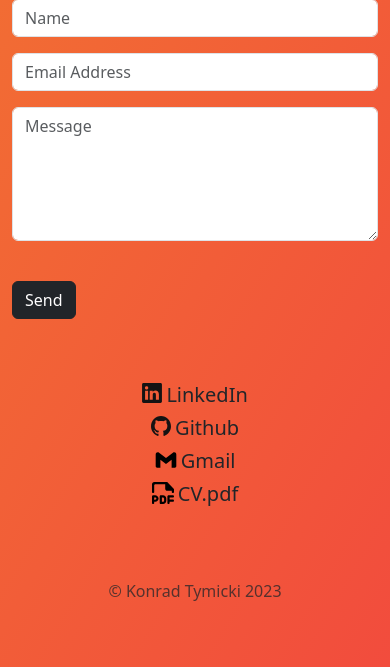
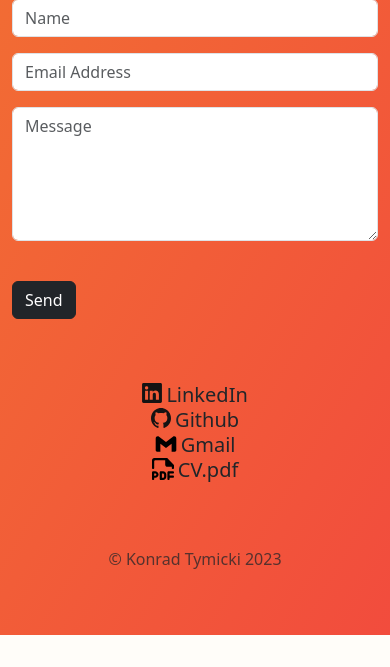
Before and after one commit to koda-aron/portfolio-website, a Flask app: page / in a window 390 px wide. Shown: the part 4922-5589 px from the top of the page. After the commit the page ends 5557 px from the top, so only its background shows below. Run offline with Flask 2, Linux system fonts and the light colour scheme; some libraries are stand-ins or nearby versions.

Commit message:
-Updated CV.pdf -Updated footer spacing

```diff
--- a/templates/footer.html
+++ b/templates/footer.html
@@ -33,19 +33,19 @@
   <footer class="d-flex justify-content-center py-3">
   <div class="container px-5" style="text-align: center">
   <div class="row">
-    <div class="col-md pb-2">
+    <div class="col-md">
       <svg viewBox="0 0 1067 1067" xmlns="http://www.w3.org/2000/svg" xml:space="preserve" height="20" style="fill-rule:evenodd;clip-rule:evenodd;stroke-linejoin:round;stroke-miterlimit:2;vertical-align: top" class="w-5 h-5" aria-label="LinkedIn icon"><path d="M984.948 0H81.655C38.42 0 3.356 34.227 3.356 76.411V990.28c0 42.16 35.064 76.387 78.299 76.387h903.293c43.299 0 78.363-34.246 78.363-76.387V76.411c0-42.205-35.083-76.411-78.363-76.411ZM324.635 892.938H164.542v-481.65h160.093v481.65ZM244.599 345.49h-1.072c-53.7 0-88.442-36.993-88.442-83.209 0-47.245 35.814-83.209 90.565-83.209 54.773 0 88.464 35.964 89.536 83.209 0 46.216-34.785 83.209-90.587 83.209Zm657.357 547.448H741.841V635.203c0-64.725-23.162-108.902-81.087-108.902-44.223 0-70.558 29.786-82.16 58.568-4.223 10.274-5.255 24.642-5.255 39.052v268.994H413.247s2.105-436.506 0-481.65h160.092v68.176c21.275-32.811 59.322-79.542 144.309-79.542 105.321 0 184.308 68.861 184.308 216.815v276.224Z" style="fill:#151313;fill-rule:nonzero"></path></svg>
       <a href="https://www.linkedin.com/in/konrad-tymicki-a84667274/" target=”_blank” class="nav-link link-dark link-opacity-50-hover" style="display: inline;"><h5 style="display: inline;">LinkedIn</h5></a>
     </div>
-    <div class="col-md pb-2">
+    <div class="col-md">
       <svg viewBox="0 0 1067 1067" xmlns="http://www.w3.org/2000/svg" xml:space="preserve" height="20" style="fill-rule:evenodd;clip-rule:evenodd;stroke-linejoin:round;stroke-miterlimit:2;vertical-align: top" class="w-5 h-5" aria-label="Github icon"><path d="M533.333.027C238.81.027 0 244.789 0 546.932c0 241.665 152.857 446.429 364.762 518.811 26.668 5 36.427-11.906 36.427-26.432 0-13.094-.474-47.379-.715-93.092-148.331 33.093-179.76-73.334-179.76-73.334-24.286-63.097-59.285-80.003-59.285-80.003-48.334-34.043 3.571-33.329 3.571-33.329 53.571 3.808 81.667 56.427 81.667 56.427 47.619 83.57 124.761 59.521 155.236 45.477 4.763-35.24 18.571-59.526 33.812-73.097-118.334-13.807-242.858-60.713-242.858-270.235 0-59.763 20.714-108.574 54.762-146.669-5.476-13.81-23.81-69.524 5.238-144.762 0 0 44.762-14.762 146.666 55.952 42.62-12.143 88.097-18.095 133.574-18.333 45.235.238 90.949 6.19 133.569 18.333 101.904-70.714 146.43-55.952 146.43-55.952 29.048 75.238 10.714 130.952 5.236 144.762 34.049 38.331 54.763 87.143 54.763 146.669 0 209.995-124.761 256.186-243.572 269.758 19.049 16.905 36.192 50.24 36.192 101.189 0 73.097-.715 132.145-.715 150.002 0 14.522 9.522 31.669 36.665 26.192 212.384-72.142 365.002-276.906 365.002-518.334C1066.667 244.789 827.859.027 533.333.027Z" style="fill:#151313"></path></svg>
       <a href="https://github.com/koda-aron" target=”_blank” class="nav-link link-dark link-opacity-50-hover" style="display: inline;"><h5 style="display: inline;">Github</h5></a>
     </div>
-    <div class="col-md pb-2">
+    <div class="col-md">
       <img src="static/images/gmail.svg" height="22" style="vertical-align: top">
       <a href="mailto:tymicki.konrad@gmail.com?subject=Portfolio website" class="nav-link link-dark link-opacity-50-hover" style="display: inline;"><h5 style="display: inline;">Gmail</h5></a>
     </div>
-    <div class="col-md pb-2">
+    <div class="col-md">
       <img src="static/images/pdf.svg" height="22" style="vertical-align: top">
       <a href="{{ url_for('download') }}" target=”_blank” class="nav-link link-dark link-opacity-50-hover" style="display: inline;"><h5 style="display: inline;">CV.pdf</h5></a>
     </div>
```
Also changed, not shown: 1 other file.
